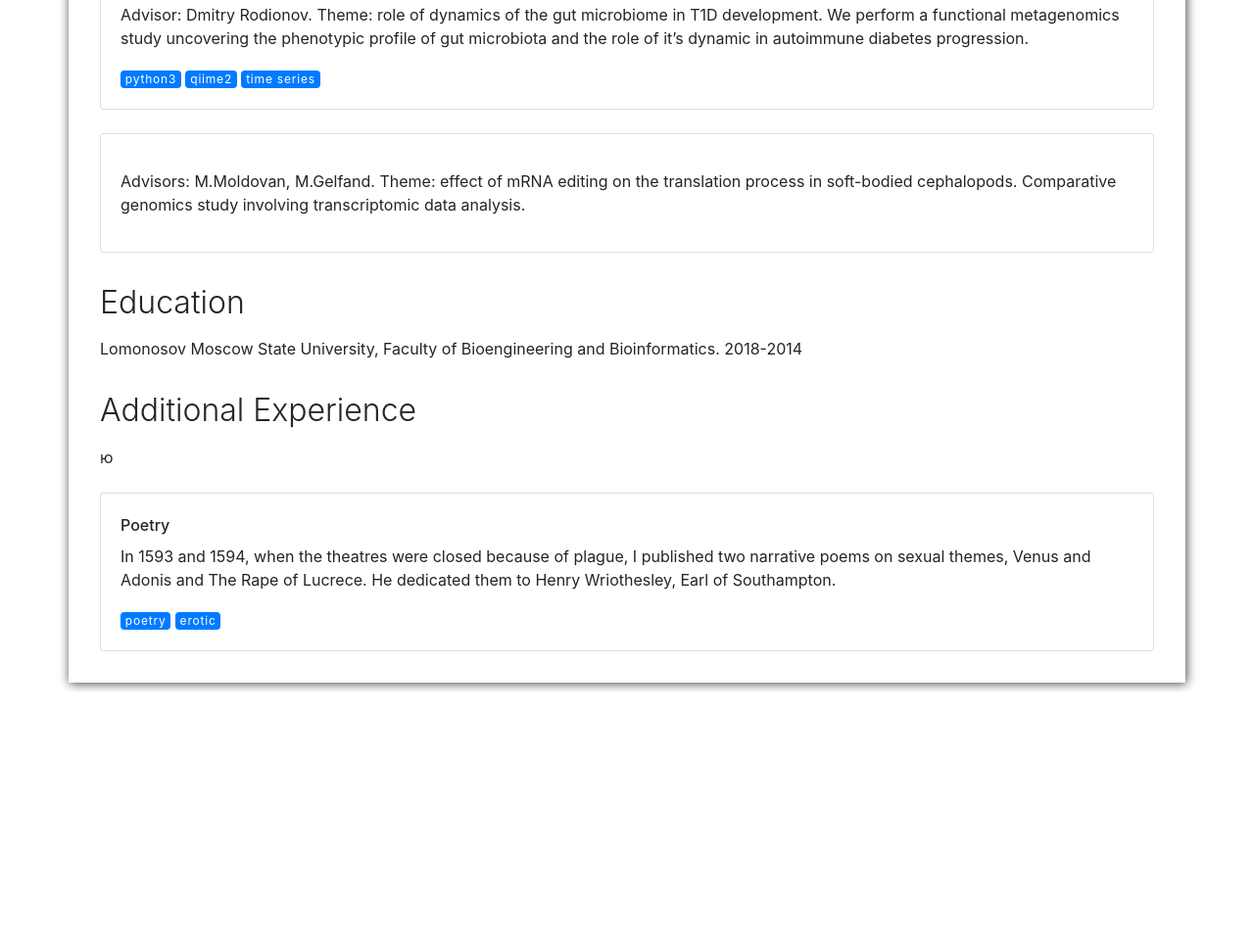
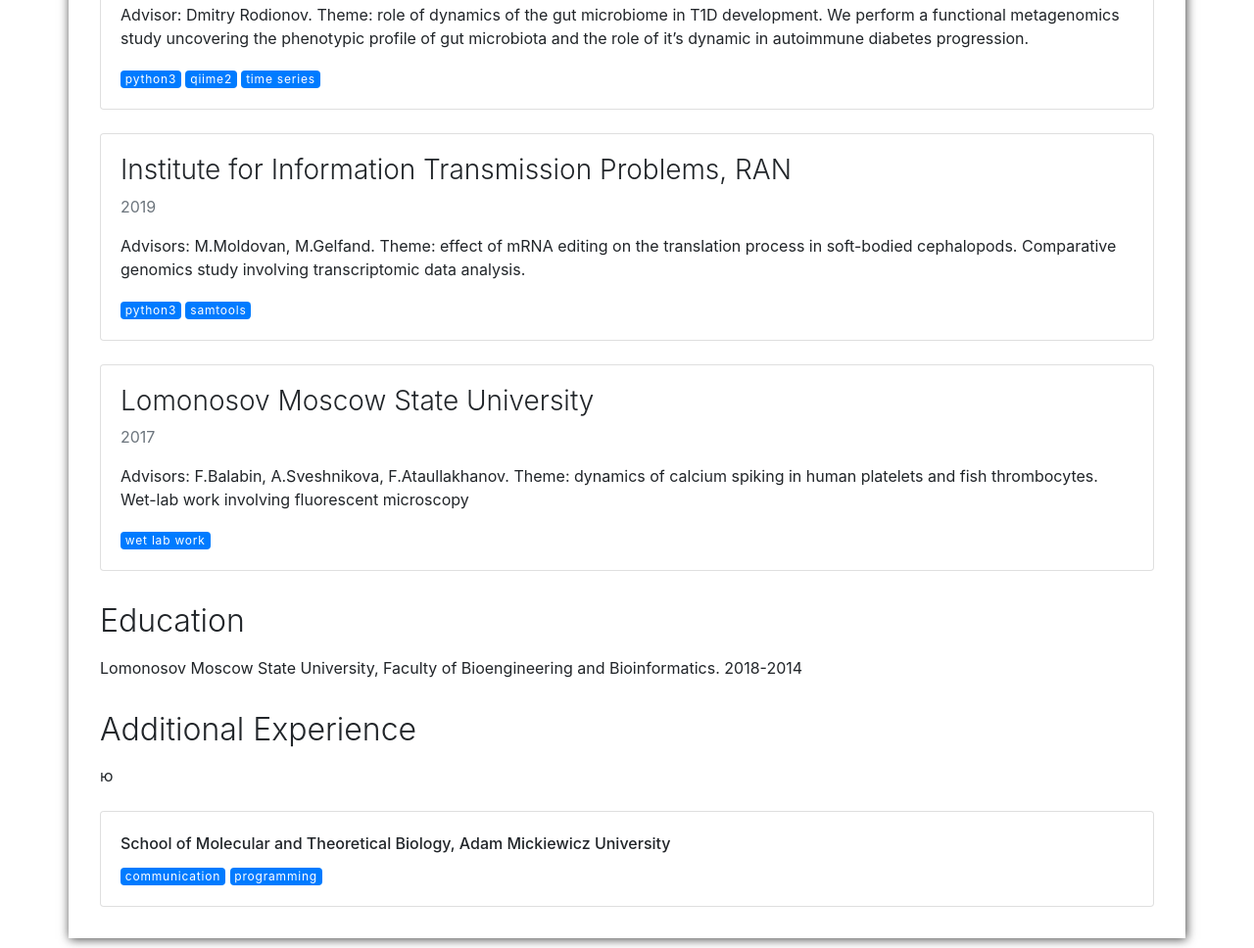
Before and after one commit to NoginaDaria/resume, a plain HTML site: page index.html in a window 1280 px wide. Shown: the part 1256-2224 px from the top of the page at 98% size. Before the commit the page ends 1963 px from the top, so only its background shows below. Drawn offline with nearby package versions, Linux system fonts and the light colour scheme.

Commit message:
Deploying to gh-pages from  @ de54d03406602f7dea38f71f62fc7c7879d5936c 🚀

```diff
--- a/index.html
+++ b/index.html
@@ -160,13 +160,28 @@
     </div>
     <div class="card mb-4">
         <div class="card-body">
-            <h3></h3>
-            <p class="text-muted"></p>
+            <h3>Institute for Information Transmission Problems, RAN</h3>
+            <p class="text-muted">2019</p>
 
             <p>Advisors: M.Moldovan, M.Gelfand. Theme: effect of mRNA editing on the translation process in soft-bodied
 cephalopods. Comparative genomics study involving transcriptomic data analysis.</p>
 
             <div>
+                <span class="badge badge-primary">python3</span>
+                <span class="badge badge-primary">samtools</span>
+            </div>
+        </div>
+    </div>
+    <div class="card mb-4">
+        <div class="card-body">
+            <h3>Lomonosov Moscow State University</h3>
+            <p class="text-muted">2017</p>
+
+            <p>Advisors: F.Balabin, A.Sveshnikova, F.Ataullakhanov. Theme: dynamics of calcium spiking in human platelets and fish thrombocytes.
+Wet-lab work involving fluorescent microscopy</p>
+
+            <div>
+                <span class="badge badge-primary">wet lab work</span>
             </div>
         </div>
     </div>
@@ -179,13 +194,13 @@
     ю
     <div class="card mt-4">
         <div class="card-body">
-            <div class="mb-2"><strong>Poetry</strong></div>
+            <div class="mb-2"><strong>School of Molecular and Theoretical Biology, Adam Mickiewicz University</strong></div>
 
-            <p>In 1593 and 1594, when the theatres were closed because of plague, I published two narrative poems on sexual themes, Venus and Adonis and The Rape of Lucrece. He dedicated them to Henry Wriothesley, Earl of Southampton.</p>
+
 
             <div>
-                <span class="badge badge-primary">poetry</span>
-                <span class="badge badge-primary">erotic</span>
+                <span class="badge badge-primary">communication</span>
+                <span class="badge badge-primary">programming</span>
             </div>
         </div>
     </div>
```
Also changed, not shown: 1 other file.
